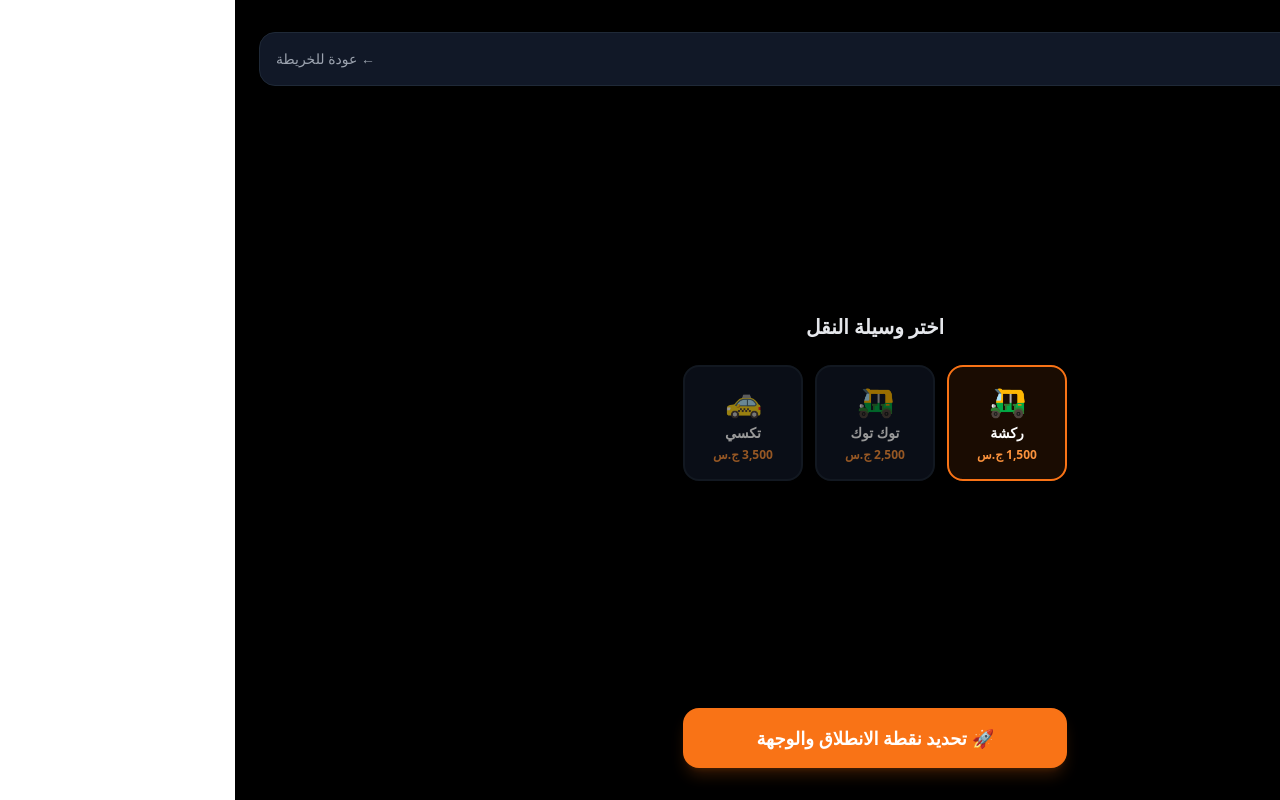
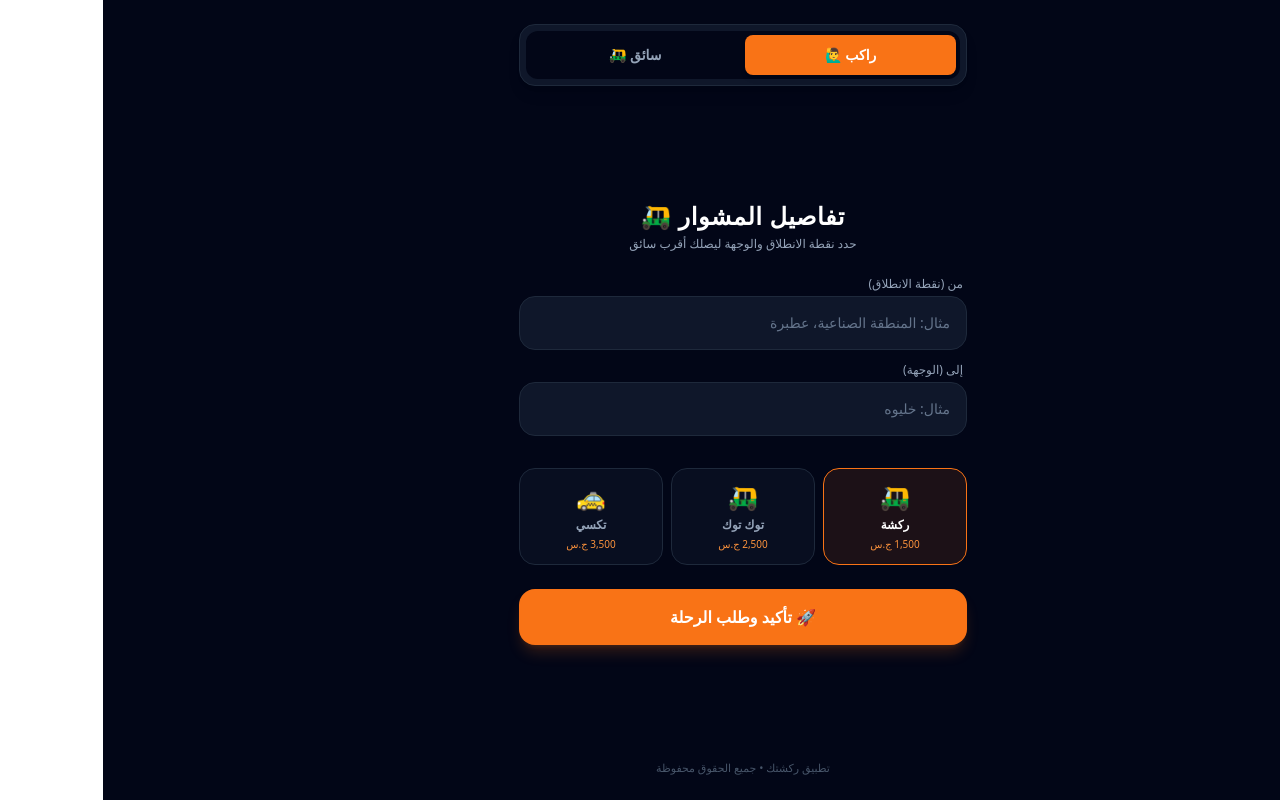
Before and after one commit to paradisesoap653-dotcom/Rakshtak, a Next.js app: page / in a window 1280 px wide. Built offline with nearby package versions, Linux system fonts and the light colour scheme.

Commit message:
Update page.tsx

```diff
--- a/src/app/page.tsx
+++ b/src/app/page.tsx
@@ -5,90 +5,166 @@ import { useRouter } from "next/navigation";
 
 export default function HomePage() {
   const router = useRouter();
-  const [selectedVehicle, setSelectedVehicle] = useState("raksha"); // raksha, tuktuk, taxi
+  const [mode, setMode] = useState<"passenger" | "driver">("passenger");
+  const [selectedVehicle, setSelectedVehicle] = useState("raksha");
+  const [pickup, setPickup] = useState("");
+  const [destination, setDestination] = useState("");
+  const [loading, setLoading] = useState(false);
+  const [isSearching, setIsSearching] = useState(false);
 
-  const handleOrder = () => {
-    // الانتقال لصفحة كتابة العناوين مع التوجيه للخدمة المختارة
-    router.push(`/request?type=ride&vehicle=${selectedVehicle}`);
+  // إرسال الطلب لقاعدة البيانات
+  const handleCreateRide = async () => {
+    if (!pickup || !destination) {
+      alert("الرجاء كتابة مكان الانطلاق والوجهة");
+      return;
+    }
+
+    setLoading(true);
+
+    try {
+      const res = await fetch("/api/rides", {
+        method: "POST",
+        headers: { "Content-Type": "application/json" },
+        body: JSON.stringify({
+          serviceType: selectedVehicle,
+          pickupLocation: pickup,
+          destination: destination,
+        }),
+      });
+
+      if (res.ok) {
+        setIsSearching(true);
+      } else {
+        alert("حدث خطأ أثناء إرسال الطلب");
+      }
+    } catch (err) {
+      console.error(err);
+      alert("تعذر الاتصال بالسيرفر");
+    } finally {
+      setLoading(false);
+    }
   };
 
   return (
-    <main className="min-h-screen flex flex-col justify-between px-6 py-8 bg-black text-white">
-      {/* شريط التنقل العلوي بين الراكب والسائق */}
-      <div className="flex justify-between items-center bg-gray-900 p-2 rounded-2xl border border-gray-800">
-        <div className="flex gap-1">
-          <button className="px-5 py-2 rounded-xl bg-orange-500 font-bold text-sm">
-            راكب
+    <main className="min-h-screen bg-slate-950 text-white flex flex-col justify-between px-5 py-6 font-sans dir-rtl" dir="rtl">
+      {/* 1. الشريط العلوي: التبديل بين الراكب والسائق */}
+      <div className="w-full max-w-md mx-auto flex justify-between items-center bg-slate-900 p-1.5 rounded-2xl border border-slate-800 shadow-lg">
+        <div className="flex gap-1 bg-slate-950 p-1 rounded-xl w-full">
+          <button
+            onClick={() => setMode("passenger")}
+            className={`flex-1 py-2.5 rounded-lg font-bold text-sm transition-all ${
+              mode === "passenger"
+                ? "bg-orange-500 text-white shadow-md"
+                : "text-slate-400 hover:text-white"
+            }`}
+          >
+            راكب 🙋‍♂️
           </button>
           <button
-            onClick={() => router.push('/driver')}
-            className="px-5 py-2 rounded-xl text-gray-400 font-bold text-sm hover:text-white"
-          >
-            سائق
-          </button>
-        </div>
-        <span className="text-sm text-gray-400 pl-2">← عودة للخريطة</span>
-      </div>
-
-      {/* قسم اختيار وسيلة النقل */}
-      <div className="my-auto py-8">
-        <h2 className="text-xl font-bold text-center mb-6 text-gray-200">
-          اختر وسيلة النقل
-        </h2>
-
-        <div className="grid grid-cols-3 gap-3 max-w-sm mx-auto">
-          {/* ركشة */}
-          <button
-            onClick={() => setSelectedVehicle("raksha")}
-            className={`p-4 rounded-2xl border-2 flex flex-col items-center justify-center transition-all ${
-              selectedVehicle === "raksha"
-                ? "border-orange-500 bg-orange-500/10"
-                : "border-gray-800 bg-gray-900 opacity-60"
+            onClick={() => {
+              setMode("driver");
+              router.push("/driver"); // توجيه للوحة السائق
+            }}
+            className={`flex-1 py-2.5 rounded-lg font-bold text-sm transition-all ${
+              mode === "driver"
+                ? "bg-orange-500 text-white shadow-md"
+                : "text-slate-400 hover:text-white"
             }`}
           >
-            <span className="text-3xl mb-1">🛺</span>
-            <span className="font-bold text-sm">ركشة</span>
-            <span className="text-xs text-orange-400 mt-1 font-semibold">1,500 ج.س</span>
-          </button>
-
-          {/* توك توك */}
-          <button
-            onClick={() => setSelectedVehicle("tuktuk")}
-            className={`p-4 rounded-2xl border-2 flex flex-col items-center justify-center transition-all ${
-              selectedVehicle === "tuktuk"
-                ? "border-orange-500 bg-orange-500/10"
-                : "border-gray-800 bg-gray-900 opacity-60"
-            }`}
-          >
-            <span className="text-3xl mb-1">🛺</span>
-            <span className="font-bold text-sm">توك توك</span>
-            <span className="text-xs text-orange-400 mt-1 font-semibold">2,500 ج.س</span>
-          </button>
-
-          {/* تكسي */}
-          <button
-            onClick={() => setSelectedVehicle("taxi")}
-            className={`p-4 rounded-2xl border-2 flex flex-col items-center justify-center transition-all ${
-              selectedVehicle === "taxi"
-                ? "border-orange-500 bg-orange-500/10"
-                : "border-gray-800 bg-gray-900 opacity-60"
-            }`}
-          >
-            <span className="text-3xl mb-1">🚕</span>
-            <span className="font-bold text-sm">تكسي</span>
-            <span className="text-xs text-orange-400 mt-1 font-semibold">3,500 ج.س</span>
+            سائق 🛺
           </button>
         </div>
       </div>
 
-      {/* زر طلب الرحلة */}
-      <div className="w-full max-w-sm mx-auto">
-        <button
-          onClick={handleOrder}
-          className="w-full py-4 rounded-2xl bg-orange-500 hover:bg-orange-600 text-white font-bold text-lg shadow-lg shadow-orange-500/20 active:scale-95 transition-all"
-        >
-          🚀 تحديد نقطة الانطلاق والوجهة
-        </button>
+      {/* 2. شاشة البحث عن سائق (إذا تم إرسال الطلب) */}
+      {isSearching ? (
+        <div className="w-full max-w-md mx-auto my-auto bg-slate-900 border border-slate-800 rounded-3xl p-6 text-center space-y-6 shadow-xl">
+          <div className="text-6xl animate-bounce my-4">🛺</div>
+          <h2 className="text-2xl font-bold text-orange-400">جاري البحث عن أطلب ركشة...</h2>
+
+          <div className="bg-slate-950 p-4 rounded-2xl text-right space-y-2 border border-slate-800">
+            <p className="text-sm text-slate-400">من: <span className="text-white font-semibold">{pickup}</span></p>
+            <p className="text-sm text-slate-400">إلى: <span className="text-white font-semibold">{destination}</span></p>
+          </div>
+
+          <button
+            onClick={() => setIsSearching(false)}
+            className="w-full py-3 bg-red-500/10 hover:bg-red-500/20 text-red-400 rounded-xl font-bold border border-red-500/20 transition-all"
+          >
+            إلغاء الرحلة
+          </button>
+        </div>
+      ) : (
+        /* 3. شاشة طلب المشوار العادية */
+        <div className="w-full max-w-md mx-auto my-auto space-y-6">
+          <div className="text-center space-y-1">
+            <h1 className="text-2xl font-black tracking-wide text-white">تفاصيل المشوار 🛺</h1>
+            <p className="text-xs text-slate-400">حدد نقطة الانطلاق والوجهة ليصلك أقرب سائق</p>
+          </div>
+
+          {/* حقول أدخل العناوين */}
+          <div className="space-y-3">
+            <div>
+              <label className="text-xs text-slate-400 mr-1 mb-1 block">من (نقطة الانطلاق)</label>
+              <input
+                type="text"
+                placeholder="مثال: المنطقة الصناعية، عطبرة"
+                value={pickup}
+                onChange={(e) => setPickup(e.target.value)}
+                className="w-full p-4 rounded-2xl bg-slate-900 border border-slate-800 text-white placeholder-slate-500 focus:outline-none focus:border-orange-500 text-sm transition-all"
+              />
+            </div>
+
+            <div>
+              <label className="text-xs text-slate-400 mr-1 mb-1 block">إلى (الوجهة)</label>
+              <input
+                type="text"
+                placeholder="مثال: خليوه"
+                value={destination}
+                onChange={(e) => setDestination(e.target.value)}
+                className="w-full p-4 rounded-2xl bg-slate-900 border border-slate-800 text-white placeholder-slate-500 focus:outline-none focus:border-orange-500 text-sm transition-all"
+              />
+            </div>
+          </div>
+
+          {/* نوع المركبة */}
+          <div className="grid grid-cols-3 gap-2 pt-2">
+            {[
+              { id: "raksha", name: "ركشة", price: "1,500", icon: "🛺" },
+              { id: "tuktuk", name: "توك توك", price: "2,500", icon: "🛺" },
+              { id: "taxi", name: "تكسي", price: "3,500", icon: "🚕" },
+            ].map((item) => (
+              <button
+                key={item.id}
+                type="button"
+                onClick={() => setSelectedVehicle(item.id)}
+                className={`p-3 rounded-2xl border flex flex-col items-center justify-center transition-all ${
+                  selectedVehicle === item.id
+                    ? "border-orange-500 bg-orange-500/10 text-white"
+                    : "border-slate-800 bg-slate-900/50 text-slate-400"
+                }`}
+              >
+                <span className="text-2xl mb-1">{item.icon}</span>
+                <span className="text-xs font-bold">{item.name}</span>
+                <span className="text-[10px] text-orange-400 mt-1">{item.price} ج.س</span>
+              </button>
+            ))}
+          </div>
+
+          {/* زر التأكيد */}
+          <button
+            onClick={handleCreateRide}
+            disabled={loading}
+            className="w-full py-4 bg-orange-500 hover:bg-orange-600 active:scale-95 text-white font-bold rounded-2xl shadow-lg shadow-orange-500/20 text-base transition-all disabled:opacity-50"
+          >
+            {loading ? "جاري الحفظ..." : "🚀 تأكيد وطلب الرحلة"}
+          </button>
+        </div>
+      )}
+
+      {/* التوقيع السفلي */}
+      <div className="text-center text-[11px] text-slate-600">
+        تطبيق ركشتك • جميع الحقوق محفوظة
       </div>
     </main>
   );
```
